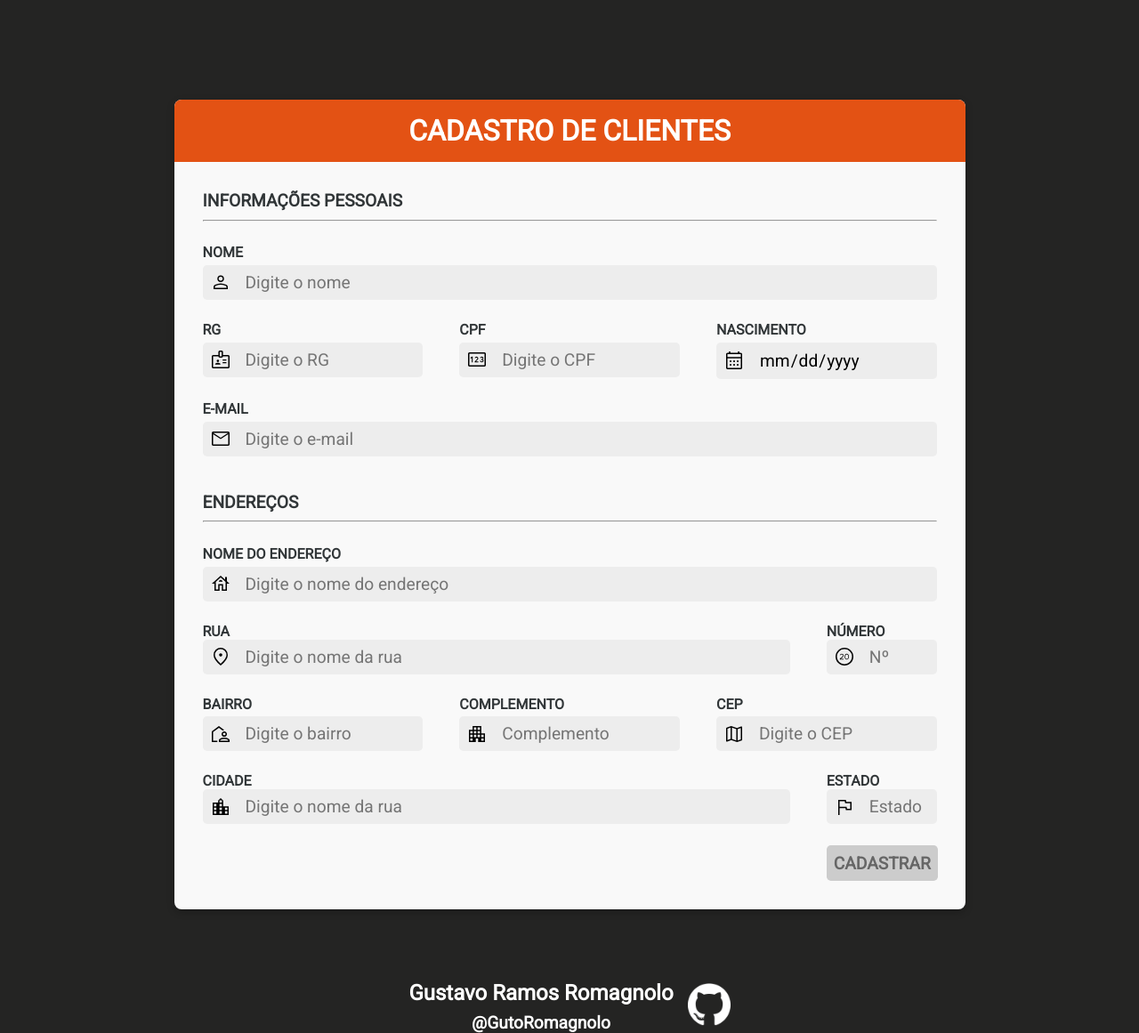
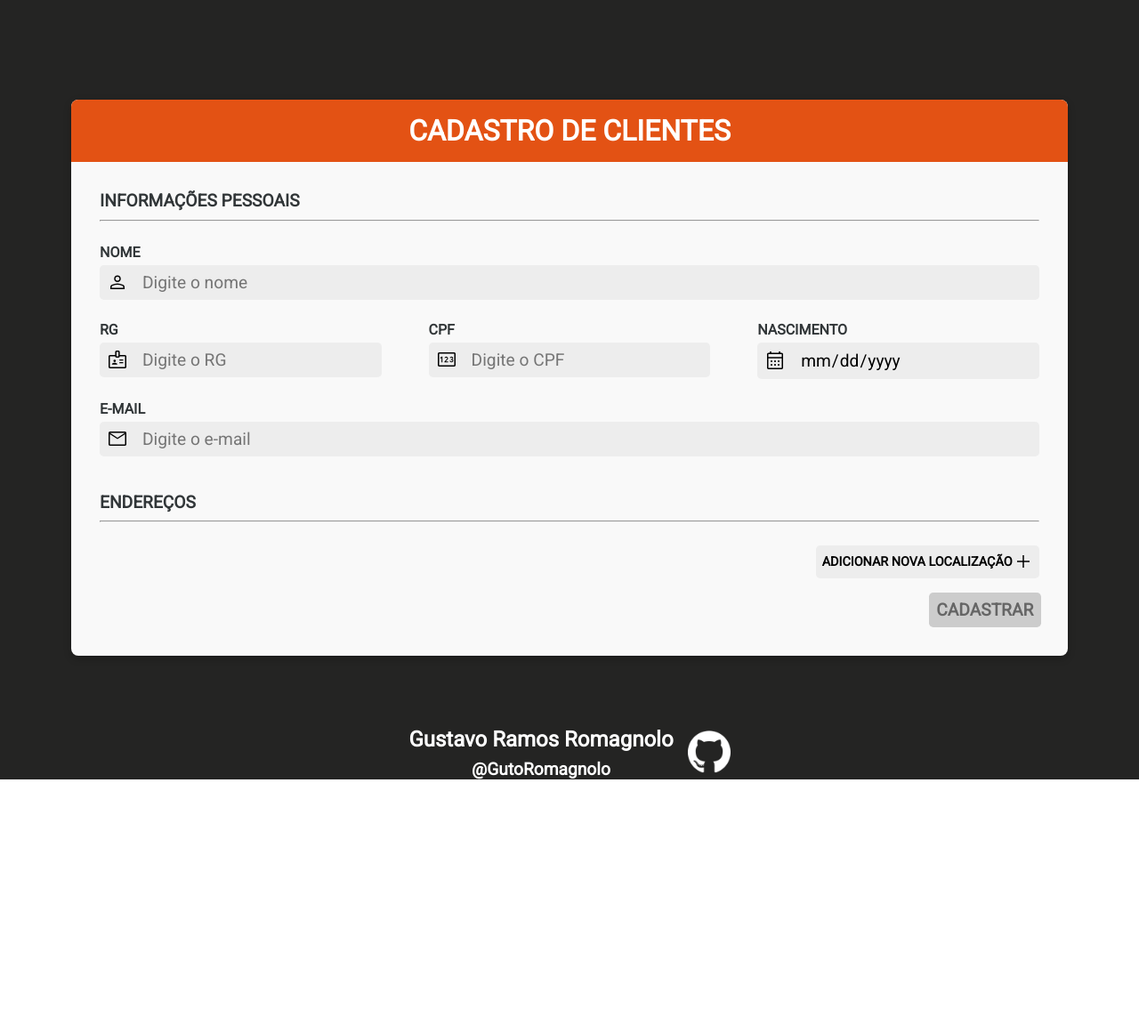
Before and after one commit to GutoRomagnolo/customers-registration, a PHP site: page /client/customers-registration/customers-registration.html in a window 1280 px wide. Shown: the part 80-1241 px from the top of the page at 89% size. After the commit the page ends 956 px from the top, so only its background shows below. Run offline with PHP 8.4, Linux system fonts and the light colour scheme.

Commit message:
feat: adicionando view de multiplos endereços no cadastro de clientes

```diff
--- a/client/customers-registration/customers-registration.css
+++ b/client/customers-registration/customers-registration.css
@@ -67,12 +67,12 @@ label {
   display: flex;
   position: relative;
   flex-direction: column;
-  align-items: flex-end;
   margin-top: 7rem;
   background: #f9f9f9;
   border-radius: 0.5rem;
   color: #313638;
   box-shadow: rgba(0, 0, 0, 0.24) 0 0.188rem 0.5rem;
+  min-width: 70rem;
 }
 
 .form-header {
@@ -99,6 +99,10 @@ label {
 .adresses-header {
   padding-bottom: 1rem;
   font-size: 1.2rem;
+}
+
+.horizontal-line {
+  background-color: #000;
 }
 
 .adresses-header {
@@ -155,7 +159,7 @@ label {
   height: 1.5rem;
 }
 
-.student-gender {
+.customer-gender {
   background-image:
   linear-gradient(45deg, transparent 50%, #000 50%),
   linear-gradient(135deg, #000 50%, transparent 50%),
@@ -171,14 +175,39 @@ label {
   background-repeat: no-repeat;
 }
 
-.student-birthday::-webkit-inner-spin-button,
-.student-birthday::-webkit-calendar-picker-indicator {
+.customer-birthday::-webkit-inner-spin-button,
+.customer-birthday::-webkit-calendar-picker-indicator {
   display: none;
   -webkit-appearance: none;
 }
 
-.student-gender:invalid {
+.customer-gender:invalid {
   color: rgba(0, 0, 0, 0.5);
+}
+
+.addresses-container, .add-new-address-container {
+  display: flex;
+  flex-direction: column;
+}
+
+.unitary-new-address {
+  margin-bottom: 1rem;
+}
+
+.minimized-address-title {
+  display: flex;
+  align-items: center;
+  border: solid #000 0.1rem;
+  border-radius: 0.3rem 0.3rem 0 0;
+  padding: 0.5rem;
+  justify-content: space-between;
+}
+
+.address-content-expanded {
+  border: solid #000;
+  border-width: 0 0.1rem 0.1rem 0.1rem;
+  padding: 1rem 1rem 0 1rem;
+  border-radius: 0 0 0.3rem 0.3rem;
 }
 
 .street-container {
@@ -187,6 +216,35 @@ label {
 
 .address-number-container {
   width: 15%;
+}
+
+.new-address-button-container {
+  display: flex;
+  justify-content: flex-end;
+  padding-bottom: 1rem;
+}
+
+.add-new-address-button {
+  display: flex;
+  align-items: center;
+  cursor: pointer;
+  padding: 0.40rem;
+  font-family: 'Roboto';
+  border-radius: 0.3rem;
+  border: 0;
+  font-size: 0.9rem;
+  background-color: #7e7e7e1a;
+  font-weight: 600;
+}
+
+.new-address-icon {
+  width: 1.5rem;
+  height: 1.5rem;
+}
+
+.submit-button-container {
+  display: flex;
+  justify-content: flex-end;
 }
 
 .submit-button {
@@ -267,3 +325,7 @@ label {
 .icon-git:hover {
   transform: scale(1.08);
 }
+
+.hidden-element {
+  display: none;
+}
--- a/client/customers-registration/customers-registration.html
+++ b/client/customers-registration/customers-registration.html
@@ -39,7 +39,7 @@
               <hr class="horizontal-line">
             </div>
             <div class="standard-input-container">
-              <label for="student-name-input">
+              <label for="customer-name-input">
                 <span>NOME</span>
               </label>
               <div class="input-icon-container">
@@ -49,18 +49,18 @@
                   alt="Nome do cliente"
                 >
                 <input
-                  id="student-name-input"
-                  name="student-name"
+                  id="customer-name-input"
+                  name="customer-name"
                   type="text"
                   placeholder="Digite o nome"
-                  class="standard-input student-name"
+                  class="standard-input customer-name"
                   required
                 >
               </div>
             </div>
             <div class="standard-input-container multiple-rows-container">
               <div class="multiple-rows-input">
-                <label for="student-identifier-input">
+                <label for="customer-identifier-input">
                   <span>RG</span>
                 </label>
                 <div class="input-icon-container">
@@ -70,17 +70,17 @@
                     alt="RG do cliente"
                   >
                   <input
-                    id="student-identifier-input"
+                    id="customer-identifier-input"
                     type="number"
-                    name="student-identifier"
+                    name="customer-identifier"
                     placeholder="Digite o RG"
-                    class="standard-input student-identifier"
+                    class="standard-input customer-identifier"
                     required
                   >
                 </div>
               </div>
               <div class="multiple-rows-input">
-                <label for="student-identifier-input">
+                <label for="customer-identifier-input">
                   <span>CPF</span>
                 </label>
                 <div class="input-icon-container">
@@ -90,17 +90,17 @@
                     alt="CPF do cliente"
                   >
                   <input
-                    id="student-identifier-input"
+                    id="customer-identifier-input"
                     type="number"
-                    name="student-identifier"
+                    name="customer-identifier"
                     placeholder="Digite o CPF"
-                    class="standard-input student-identifier"
+                    class="standard-input customer-identifier"
                     required
                   >
                 </div>
               </div>
               <div class="multiple-rows-input">
-                <label for="student-age-input">
+                <label for="customer-age-input">
                   <span>NASCIMENTO</span>
                 </label>
                 <div class="input-icon-container">
@@ -110,17 +110,17 @@
                     alt="Idade do cliente"
                   >
                   <input
-                    id="student-age-input"
+                    id="customer-age-input"
                     type="date"
                     placeholder="Idade"
-                    name="student-age"
-                    class="standard-input student-birthday"
+                    name="customer-age"
+                    class="standard-input customer-birthday"
                   >
                 </div>
               </div>
             </div>
             <div class="standard-input-container">
-              <label for="student-email-input">
+              <label for="customer-email-input">
                 <span>E-MAIL</span>
               </label>
               <div class="input-icon-container">
@@ -130,8 +130,8 @@
                   alt="Email do cliente"
                 >
                 <input
-                  id="student-email-input"
-                  name="student-email"
+                  id="customer-email-input"
+                  name="customer-email"
                   type="email"
                   placeholder="Digite o e-mail"
                   class="standard-input"
@@ -145,171 +145,20 @@
               <label>ENDEREÇOS</label>
               <hr class="horizontal-line">
             </div>
-            <div class="standard-input-container">
-              <label for="student-address-input">
-                <span>NOME DO ENDEREÇO</span>
-              </label>
-              <div class="input-icon-container">
+            <div class="address-content" id="new-address-spot"></div>
+            <div class="new-address-button-container">
+              <button class="add-new-address-button" onclick="createNewAddressContainer()" type="button">
+                <span>ADICIONAR NOVA LOCALIZAÇÃO</span>
                 <img
-                  class="standard-input-icon"
-                  src="./../assets/house-icon.svg"
-                  alt="Nome do endereço do cliente"
+                class="new-address-icon"
+                src="./../assets/add-icon.svg"
+                alt="Adicionar nova localização"
                 >
-                <input
-                  id="student-address-input"
-                  name="student-address"
-                  placeholder="Digite o nome do endereço"
-                  class="standard-input"
-                  required
-                >
-              </div>
-            </div>
-            <div class="standard-input-container multiple-rows-container">
-              <div class="street-container">
-                <label for="student-address-input">
-                  <span>RUA</span>
-                </label>
-                <div class="input-icon-container">
-                  <img
-                    class="standard-input-icon"
-                    src="./../assets/location-icon.svg"
-                    alt="Endereço do cliente"
-                  >
-                  <input
-                    id="student-address-input"
-                    name="student-address"
-                    placeholder="Digite o nome da rua"
-                    class="standard-input"
-                    required
-                  >
-                </div>
-              </div>
-              <div class="address-number-container">
-                <label for="student-address-input">
-                  <span>NÚMERO</span>
-                </label>
-                <div class="input-icon-container">
-                  <img
-                    class="standard-input-icon"
-                    src="./../assets/number-icon.svg"
-                    alt="Número do endereço do cliente"
-                  >
-                  <input
-                    id="student-address-input"
-                    name="student-address"
-                    type="number"
-                    placeholder="Nº"
-                    class="standard-input"
-                    required
-                  >
+              </button>
             </div>
           </div>
         </div>
-            <div class="standard-input-container multiple-rows-container">
-              <div class="multiple-rows-input">
-                <label for="student-identifier-input">
-                  <span>BAIRRO</span>
-                </label>
-                <div class="input-icon-container">
-                  <img
-                    class="standard-input-icon"
-                    src="./../assets/neigh-icon.svg"
-                    alt="Bairro do cliente"
-                  >
-                  <input
-                    id="student-identifier-input"
-                    type="text"
-                    name="student-identifier"
-                    placeholder="Digite o bairro"
-                    class="standard-input student-identifier"
-                    required
-                  >
-                </div>
-              </div>
-              <div class="multiple-rows-input">
-                <label for="student-identifier-input">
-                  <span>COMPLEMENTO</span>
-                </label>
-                <div class="input-icon-container">
-                  <img
-                    class="standard-input-icon"
-                    src="./../assets/address-icon.svg"
-                    alt="Complemento do cliente"
-                  >
-                  <input
-                    id="student-identifier-input"
-                    type="text"
-                    name="student-identifier"
-                    placeholder="Complemento"
-                    class="standard-input student-identifier"
-                    required
-                  >
-                </div>
-              </div>
-              <div class="multiple-rows-input">
-                <label for="student-age-input">
-                  <span>CEP</span>
-                </label>
-                <div class="input-icon-container">
-                  <img
-                    class="standard-input-icon"
-                    src="./../assets/map-icon.svg"
-                    alt="Idade do cliente"
-                  >
-                  <input
-                    id="student-age-input"
-                    type="text"
-                    placeholder="Digite o CEP"
-                    name="student-age"
-                    class="standard-input student-birthday"
-                  >
-                </div>
-              </div>
-            </div>
-            <div class="standard-input-container multiple-rows-container">
-              <div class="street-container">
-                <label for="student-address-input">
-                  <span>CIDADE</span>
-                </label>
-                <div class="input-icon-container">
-                  <img
-                    class="standard-input-icon"
-                    src="./../assets/city-icon.svg"
-                    alt="Endereço do cliente"
-                  >
-                  <input
-                    id="student-address-input"
-                    type="text"
-                    name="student-address"
-                    placeholder="Digite o nome da rua"
-                    class="standard-input"
-                    required
-                  >
-                </div>
-              </div>
-              <div class="address-number-container">
-                <label for="student-address-input">
-                  <span>ESTADO</span>
-                </label>
-                <div class="input-icon-container">
-                  <img
-                    class="standard-input-icon"
-                    src="./../assets/state-icon.svg"
-                    alt="Endereço do cliente"
-                  >
-                  <input
-                    id="student-address-input"
-                    name="student-address"
-                    type="text"
-                    placeholder="Estado"
-                    class="standard-input"
-                    required
-                  >
-                </div>
-              </div>
-            </div>
-          </div>
-        </div>
+        <div class="submit-button-container">
           <button
             id="submit-button"
             class="submit-button"
@@ -319,6 +168,7 @@
           >
             CADASTRAR
           </button>
+        </div>
       </form>
       <footer class="footer-container">
         <div class="footer-text">
```
Also changed, not shown: client/customers-list/customers-list.js (+21 -21 lines), client/customers-registration/customers-registration.js (+208 -4 lines), client/customers-registration/customers-registration.php (+22 -22 lines), client/assets/add-icon.svg (added), client/assets/expand-icon.svg (added), client/assets/minimize-icon.svg (added). Lines whose indentation alone changed are shown as unchanged.
